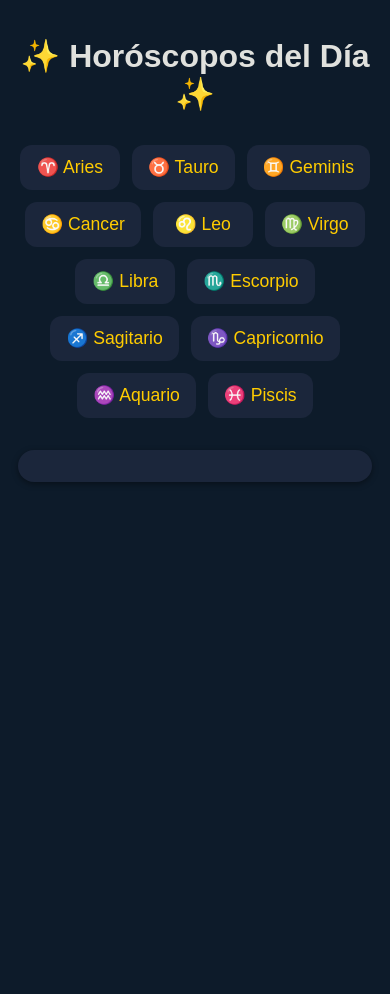
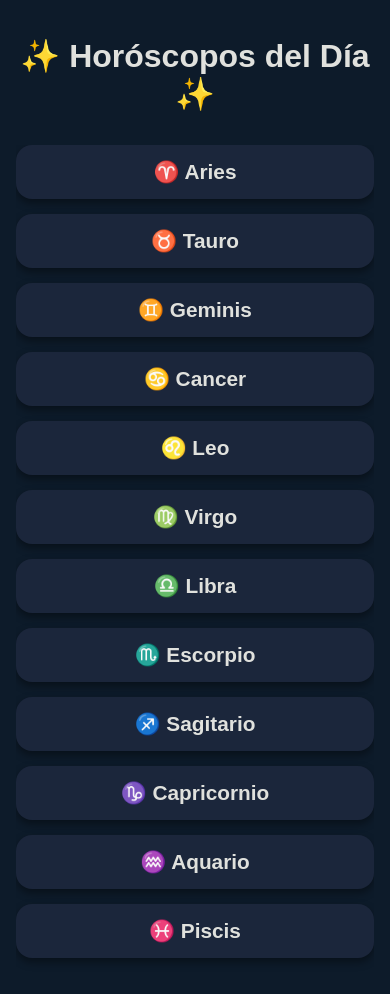
Before and after one commit to NicolasPerezUNLaSMN/astros, a plain HTML site: page index.html in a window 390 px wide. Before the commit the page ends 844 px from the top, so only its background shows below. Drawn offline with Linux system fonts and the light colour scheme.

Commit message:
Update index.html

```diff
--- a/index.html
+++ b/index.html
@@ -14,72 +14,55 @@ body {
   text-align: center;
 }
 h1 {
+  font-size: 2em;
   margin-bottom: 1em;
-  font-size: 2em;
 }
-.signs {
+.cards-container {
   display: flex;
-  flex-wrap: wrap;
-  justify-content: center;
-  gap: 12px;
-  margin-bottom: 2em;
+  flex-direction: column;
+  gap: 15px;
+  max-width: 500px;
+  margin: 0 auto;
+  overflow-y: auto;
+  padding-bottom: 20px;
 }
-.sign-button {
+.card {
   background: #1b263b;
-  border: none;
-  padding: 15px 20px;
-  border-radius: 12px;
-  color: #ffcc00;
+  border-radius: 16px;
+  padding: 20px;
   cursor: pointer;
-  font-size: 1.2em;
-  transition: 0.2s;
+  transition: 0.3s;
+  box-shadow: 0 4px 8px rgba(0,0,0,0.4);
+}
+.card:hover {
+  background: #415a77;
+}
+.card h2 {
+  margin: 0;
+  font-size: 1.5em;
   display: flex;
   align-items: center;
   justify-content: center;
   gap: 10px;
-  min-width: 120px;
 }
-.sign-button:hover {
-  background: #415a77;
-}
-#horoscope {
-  background: #1b263b;
-  padding: 20px;
-  border-radius: 16px;
-  max-width: 90%;
-  margin: 0 auto;
-  box-shadow: 0 2px 6px rgba(0,0,0,0.4);
+.card p {
+  margin-top: 12px;
   font-size: 1.1em;
   line-height: 1.5em;
+  display: none; /* Oculto por defecto */
+  text-align: left;
 }
-#horoscope h2 {
-  font-size: 1.5em;
-  margin-bottom: 0.5em;
+.card.show p {
+  display: block;
 }
-#horoscope p {
-  font-size: 1.1em;
-}
-#horoscope img {
-  width: 60px;
-  max-width: 20%;
-  vertical-align: middle;
-  margin-right: 10px;
-}
-/* Responsive */
 @media (max-width: 480px) {
-  .sign-button {
-    font-size: 1.1em;
-    padding: 12px 16px;
-    min-width: 100px;
+  .card {
+    padding: 15px;
   }
-  #horoscope {
-    padding: 16px;
-    font-size: 1em;
-  }
-  #horoscope h2 {
+  .card h2 {
     font-size: 1.3em;
   }
-  #horoscope p {
+  .card p {
     font-size: 1em;
   }
 }
@@ -88,8 +71,7 @@ h1 {
 <body>
 
 <h1>✨ Horóscopos del Día ✨</h1>
-<div class="signs" id="signs"></div>
-<div id="horoscope"></div>
+<div class="cards-container" id="cards"></div>
 
 <script>
 // Fecha del día
@@ -98,8 +80,8 @@ const day = today.getDate();
 const month = today.getMonth() + 1;
 const dateString = `El pronóstico para el día ${day} del mes ${month} es:`;
 
-// Horóscopos inventados y emojis (resumido aquí, reemplazá por todos tus signos)
-const horoscopos = {
+// Horóscopos inventados
+const horoscopos ={
   "Aries": {
     "emoji":"♈",
     "horos": [
@@ -409,27 +391,22 @@ const horoscopos = {
 }
 };
 
-// Crear botones
-const signsContainer = document.getElementById("signs");
+// Crear cards
+const cardsContainer = document.getElementById("cards");
 Object.keys(horoscopos).forEach(sign => {
-  const btn = document.createElement("button");
-  btn.className = "sign-button";
-  btn.innerHTML = `${horoscopos[sign].emoji} ${sign}`;
-  btn.addEventListener("click", () => showHoroscope(sign));
-  signsContainer.appendChild(btn);
+  const card = document.createElement("div");
+  card.className = "card";
+  const randomIndex = Math.floor(Math.random() * horoscopos[sign].horos.length);
+  const horoText = horoscopos[sign].horos[randomIndex];
+  card.innerHTML = `<h2>${horoscopos[sign].emoji} ${sign}</h2><p>${dateString} ${horoText}</p>`;
+
+  card.addEventListener("click", () => {
+    card.classList.toggle("show");
+    card.scrollIntoView({behavior: "smooth", block: "center"});
+  });
+
+  cardsContainer.appendChild(card);
 });
-
-// Mostrar horóscopo aleatorio
-function showHoroscope(sign) {
-  const options = horoscopos[sign].horos;
-  const randomIndex = Math.floor(Math.random() * options.length);
-  const horoText = options[randomIndex];
-  const emoji = horoscopos[sign].emoji;
-  document.getElementById("horoscope").innerHTML = `
-    <h2>${emoji} ${sign}</h2>
-    <p>${dateString} ${horoText}</p>
-  `;
-}
 </script>
 
 </body>
```
